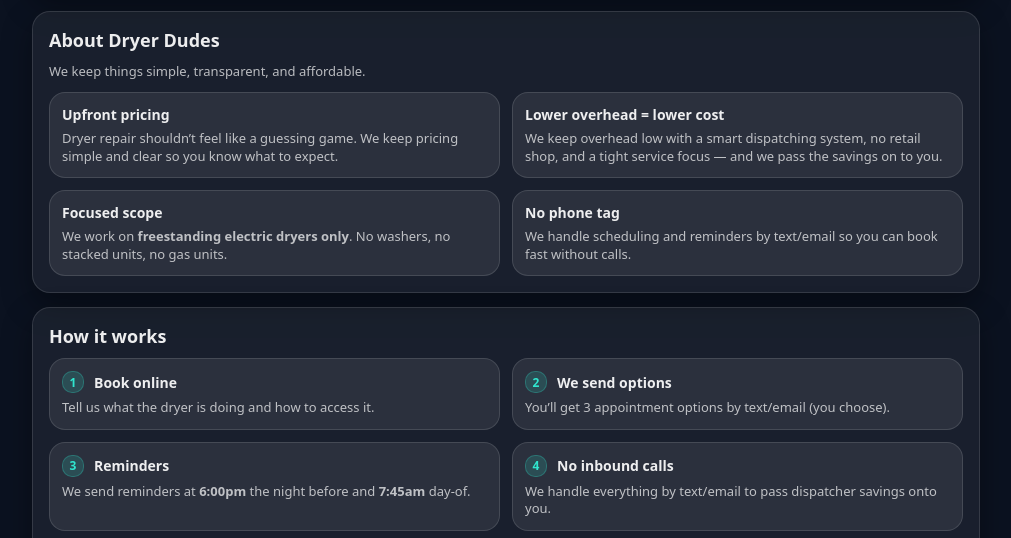
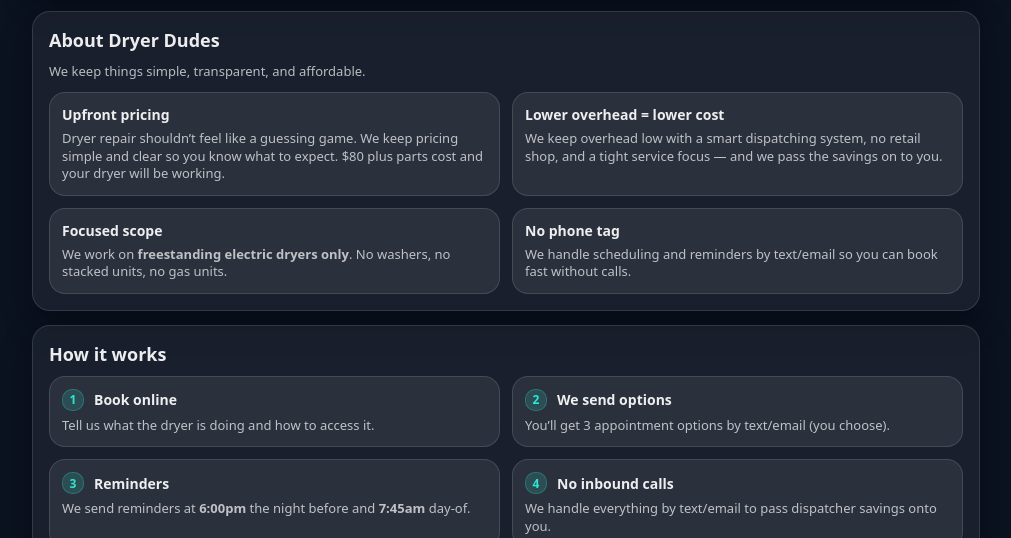
Before and after one commit to regisGerber/dryerdudes-site, a plain HTML site: page index.html in a window 1280 px wide. Shown: the part 236-774 px from the top of the page, without its empty margins (134-1145 px from the left). Drawn offline with nearby package versions, Linux system fonts and the light colour scheme.

Commit message:
Update index.html

```diff
--- a/index.html
+++ b/index.html
@@ -135,7 +135,7 @@
         <div class="card">
           <div class="card-title">Upfront pricing</div>
           <div class="card-text">
-            Dryer repair shouldn’t feel like a guessing game. We keep pricing simple and clear so you know what to expect.
+            Dryer repair shouldn’t feel like a guessing game. We keep pricing simple and clear so you know what to expect. $80 plus parts cost and your dryer will be working.
           </div>
         </div>
 
```
